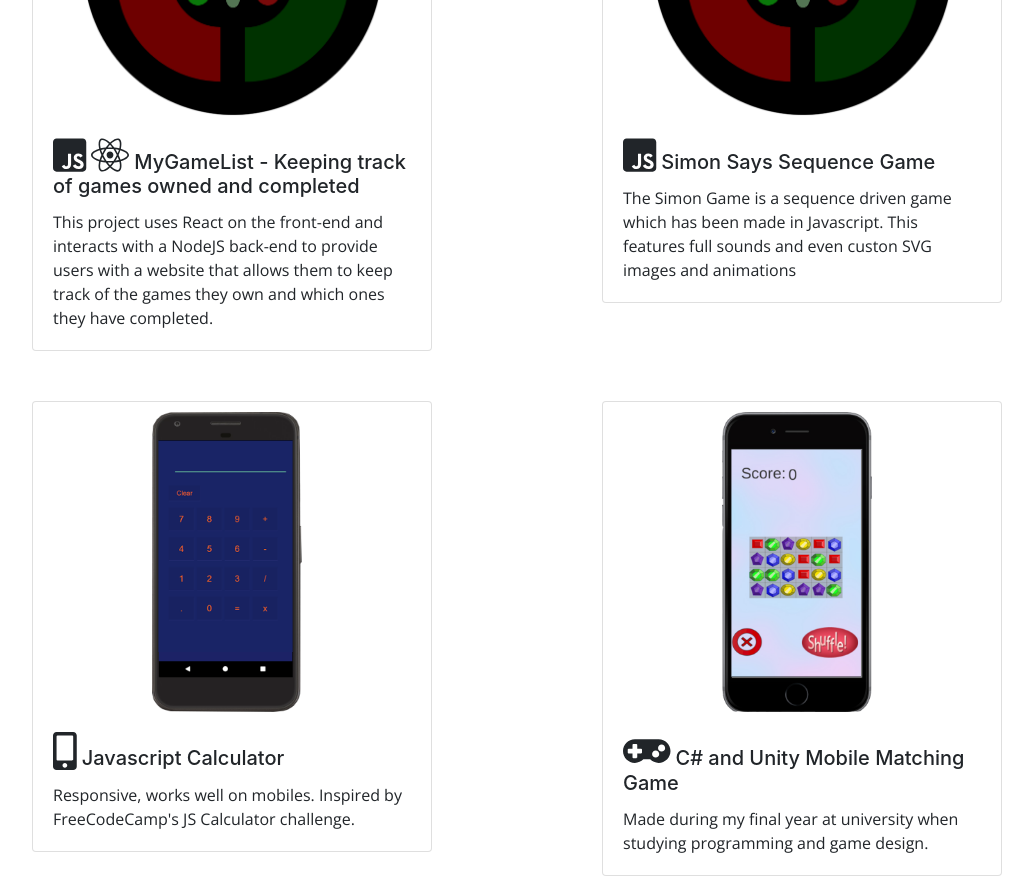
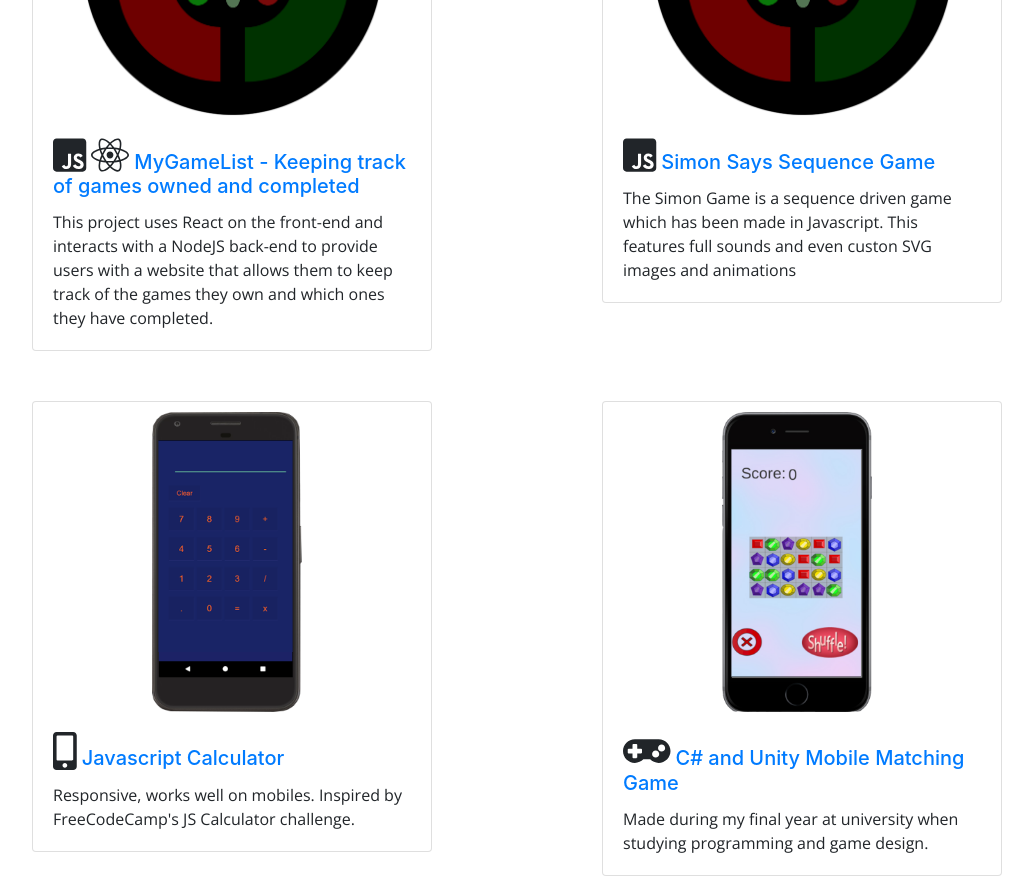
Before and after one commit to DanielAJoyce/DanielAJoyce.github.io, a plain HTML site: page index.html in a window 1280 px wide. Shown: the part 1600-2479 px from the top of the page, without its empty margins (53-1086 px from the left). Drawn offline with nearby package versions, Linux system fonts and the light colour scheme.

Commit message:
Added Github links for portfolio projects.

```diff
--- a/index.html
+++ b/index.html
@@ -76,9 +76,9 @@
                   <img class="card-img-top" src="./assets/img/SimonSays.png" alt="Simon Says Project - Javascript">
                   <div class="overlay">
                     <h4>MyGameList<br/>React, Redux and NodeJS APIs</h4>
-                    <a href="https://github.com/DanielAJoyce/SimonSequenceGame-Javascript" target="_blank"><i class="card-link-icon fab fa-github"></i></a></div>
+                    <a href="https://github.com/DanielAJoyce/MyGameList---React-Redux-and-NodeJS" target="_blank"><i class="card-link-icon fab fa-github"></i></a></div>
                   <div class="card-body">
-                    <h5 class="card-title"><i class="language-icon fab fa-js-square"></i><i class="language-icon fab fa-react"></i>MyGameList - Keeping track of games owned and completed</h5>
+                    <h5 class="card-title"><i class="language-icon fab fa-js-square"></i><i class="language-icon fab fa-react"></i><a href="https://github.com/DanielAJoyce/MyGameList---React-Redux-and-NodeJS">MyGameList - Keeping track of games owned and completed</a></h5>
                     <p class="card-text">This project uses React on the front-end and interacts with a NodeJS back-end to provide users
                       with a website that allows them to keep track of the games they own and which ones they have completed.
                     </p>
@@ -92,7 +92,7 @@
                     <h4>Simon Says Game <br/>Javascript</h4>
                     <a href="https://github.com/DanielAJoyce/SimonSequenceGame-Javascript" target="_blank"><i class="card-link-icon fab fa-github"></i></a></div>
                   <div class="card-body">
-                    <h5 class="card-title"><i class="language-icon fab fa-js-square"></i>Simon Says Sequence Game</h5>
+                    <h5 class="card-title"><i class="language-icon fab fa-js-square"></i><a href="https://github.com/DanielAJoyce/SimonSequenceGame-Javascript">Simon Says Sequence Game</a></h5>
                     <p class="card-text">The Simon Game is a sequence driven game which has been made in Javascript.
                       This features full sounds and even custon SVG images and animations</p>
                   </div>
@@ -107,7 +107,7 @@
                       <h4>Calculator<br/>Javascript & JQuery</h4>
                       <a href="https://github.com/DanielAJoyce/JavascriptCalculator-JQuery" target="_blank"><i class="card-link-icon fab fa-github"></i></a></div>
                     <div class="card-body">
-                      <h5 class="card-title"><i class="language-icon fas fa-mobile-alt"></i>Javascript Calculator</h5>
+                      <h5 class="card-title"><i class="language-icon fas fa-mobile-alt"></i><a href="https://github.com/DanielAJoyce/JavascriptCalculator-JQuery">Javascript Calculator</a></h5>
                       <p class="card-text">Responsive, works well on mobiles. Inspired by FreeCodeCamp's JS Calculator challenge.</p>
                     </div>
                   </div>
@@ -119,7 +119,7 @@
                       <h4>Mobile Match Game<br/>C# and Unity</h4>
                       <a href="https://github.com/DanielAJoyce/MatchyMatch" target="_blank"><i class="card-link-icon fab fa-github"></i></a></div>
                     <div class="card-body">
-                      <h5 class="card-title"><i class="language-icon fas fa-gamepad"></i>C# and Unity Mobile Matching Game</h5>
+                      <h5 class="card-title"><i class="language-icon fas fa-gamepad"></i><a href="https://github.com/DanielAJoyce/MatchyMatch">C# and Unity Mobile Matching Game</a></h5>
                       <p class="card-text">Made during my final year at university when studying programming and game design.</p>
                     </div>
                   </div>
```
